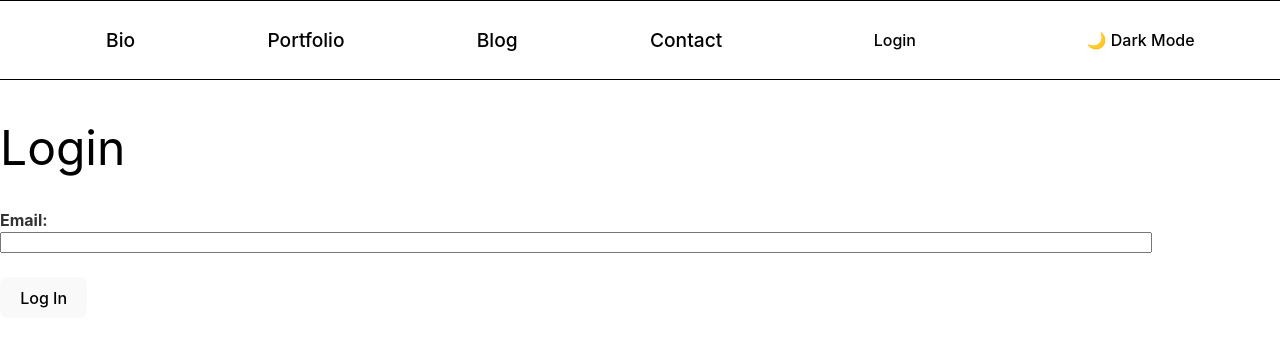
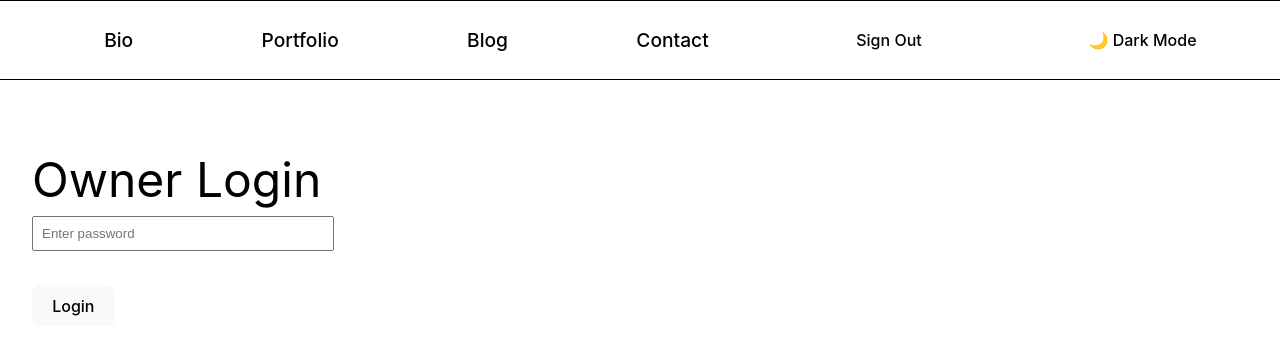
Before and after one commit to napolitanj/joetracks, a React (Vite) app: page /login in a window 1280 px wide. Shown: the top 354 px of the page. Built offline with nearby package versions, Linux system fonts and the light colour scheme; sample sign-in values are in the browser's storage.

Commit message:
Finalize local auth + expiration + Cloudflare config

```diff
--- /dev/null
+++ b/src/api.ts
@@ -0,0 +1,58 @@
+const API_URL = import.meta.env.DEV
+  ? "http://localhost:8787"
+  : "https://api.joetracks.com";
+
+export async function login(password: string) {
+  const res = await fetch(`${API_URL}/api/login`, {
+    method: "POST",
+    headers: { "Content-Type": "application/json" },
+    body: JSON.stringify({ password }),
+  });
+
+  if (!res.ok) {
+    throw new Error("Invalid password");
+  }
+
+  const data = await res.json();
+
+  if (data.token) {
+    localStorage.setItem("auth_token", data.token);
+  }
+
+  return data;
+}
+
+export async function verifyToken() {
+  const token = localStorage.getItem("auth_token");
+  if (!token) return false;
+
+  const res = await fetch(`${API_URL}/api/verify`, {
+    headers: { Authorization: `Bearer ${token}` },
+  });
+
+  return res.ok;
+}
+
+export async function getPage(siteId: string, path: string) {
+  const res = await fetch(`${API_URL}/api/pages?siteId=${siteId}&path=${path}`);
+  return res.json();
+}
+
+export async function savePage(siteId: string, path: string, data: object) {
+  const token = localStorage.getItem("auth_token");
+
+  const res = await fetch(`${API_URL}/api/pages`, {
+    method: "PUT",
+    headers: {
+      "Content-Type": "application/json",
+      Authorization: `Bearer ${token}`,
+    },
+    body: JSON.stringify({ siteId, path, data }),
+  });
+
+  if (!res.ok) {
+    throw new Error("Failed to save page");
+  }
+
+  return res.json();
+}
--- a/src/components/AuthButton.tsx
+++ /dev/null
@@ -1,44 +0,0 @@
-import { useEffect, useState } from "react";
-import "../styles/Navbar.css";
-
-const AuthButton = () => {
-  const [isAuthorized, setIsAuthorized] = useState(false);
-
-  useEffect(() => {
-    const isLocalhost = window.location.hostname === "localhost";
-    const loggedIn = localStorage.getItem("isAuthorized") === "true";
-    setIsAuthorized(isLocalhost && loggedIn);
-  }, []);
-
-  const handleLogin = () => {
-    const inputEmail = window.prompt("Enter your email:");
-
-    if (!inputEmail) return;
-
-    const adminEmail = import.meta.env.VITE_ADMIN_EMAIL;
-
-    if (inputEmail.trim().toLowerCase() === adminEmail.toLowerCase()) {
-      localStorage.setItem("isAuthorized", "true");
-      window.location.reload(); // Refresh UI
-    } else {
-      alert("Access denied: unauthorized email");
-    }
-  };
-
-  const handleLogout = () => {
-    localStorage.removeItem("isAuthorized");
-    window.location.reload(); // Refresh UI
-  };
-
-  return (
-    <div>
-      {isAuthorized ? (
-        <button onClick={handleLogout}>Sign out</button>
-      ) : (
-        <button onClick={handleLogin}>Login</button>
-      )}
-    </div>
-  );
-};
-
-export default AuthButton;
--- a/src/components/Login.tsx
+++ b/src/components/Login.tsx
@@ -1,44 +1,41 @@
-import React, { useState } from "react";
+import { useState } from "react";
+import { useNavigate } from "react-router-dom";
+import { login } from "../api";
 
-const Login: React.FC = () => {
-  const [email, setEmail] = useState<string>("");
-  const [error, setError] = useState<string>("");
+export default function Login() {
+  const [password, setPassword] = useState("");
+  const [error, setError] = useState("");
+  const navigate = useNavigate();
 
-  const handleSubmit = (e: React.FormEvent) => {
+  async function handleSubmit(e: React.FormEvent) {
     e.preventDefault();
+    setError("");
 
-    const isLocal = window.location.hostname === "localhost";
-    const adminEmail = import.meta.env.VITE_ADMIN_EMAIL;
+    try {
+      await login(password);
 
-    if (!isLocal) {
-      setError("Login failed: not available in this environment.");
-      return;
+      window.dispatchEvent(new Event("auth-change"));
+
+      navigate("/");
+    } catch (err) {
+      setError("Incorrect password.");
     }
-
-    if (email === adminEmail) {
-      localStorage.setItem("isAuthorized", "true");
-      window.location.href = "/";
-    } else {
-      setError("Login failed: unauthorized email.");
-    }
-  };
+  }
 
   return (
-    <form onSubmit={handleSubmit}>
-      <h2>Login</h2>
+    <div style={{ padding: "2rem", maxWidth: 400 }}>
+      <h2>Owner Login</h2>
+      <form onSubmit={handleSubmit}>
+        <input
+          type="password"
+          placeholder="Enter password"
+          value={password}
+          onChange={(e) => setPassword(e.target.value)}
+          style={{ width: "100%", padding: "8px", marginBottom: "10px" }}
+        />
+        <button type="submit">Login</button>
+      </form>
       {error && <p style={{ color: "red" }}>{error}</p>}
-      <div>
-        <label>Email:</label>
-        <input
-          type="email"
-          value={email}
-          onChange={(e) => setEmail(e.target.value)}
-          required
-        />
-      </div>
-      <button type="submit">Log In</button>
-    </form>
+    </div>
   );
-};
-
-export default Login;
+}
--- a/src/components/Navbar.tsx
+++ b/src/components/Navbar.tsx
@@ -1,14 +1,15 @@
 import { useEffect, useState } from "react";
-import { NavLink } from "react-router-dom";
-import AuthButton from "./AuthButton";
+import { NavLink, useNavigate } from "react-router-dom";
+import { isTokenValid, logout } from "../utils/auth";
 import "../styles/Navbar.css";
 
 const Navbar = () => {
   const [menuOpen, setMenuOpen] = useState(false);
-
   const [darkMode, setDarkMode] = useState(() => {
     return localStorage.getItem("theme") === "dark";
   });
+  const navigate = useNavigate();
+  const [isLoggedIn, setIsLoggedIn] = useState(false);
 
   useEffect(() => {
     if (darkMode) {
@@ -20,8 +21,33 @@ const Navbar = () => {
     }
   }, [darkMode]);
 
+  useEffect(() => {
+    function syncAuth() {
+      const token = localStorage.getItem("auth_token");
+      const valid = isTokenValid(token);
+
+      setIsLoggedIn(valid);
+
+      if (!valid && token) {
+        logout();
+      }
+    }
+
+    syncAuth();
+
+    window.addEventListener("auth-change", syncAuth);
+    window.addEventListener("storage", syncAuth);
+
+    const interval = setInterval(syncAuth, 60 * 1000);
+
+    return () => {
+      clearInterval(interval);
+      window.removeEventListener("auth-change", syncAuth);
+      window.removeEventListener("storage", syncAuth);
+    };
+  }, []);
+
   return (
-    <>
     <nav className="Navbar">
       <button
         className="hamburger"
@@ -32,43 +58,42 @@ const Navbar = () => {
       </button>
       <ul className={menuOpen ? "open" : ""}>
         <li>
-            <NavLink
-              to="/"
-              onClick={() => setMenuOpen(false)}
-              className={({ isActive }) => (isActive ? "active" : "")}
-            >
+          <NavLink to="/" onClick={() => setMenuOpen(false)}>
             Bio
           </NavLink>
         </li>
         <li>
-            <NavLink
-              to="/Portfolio"
-              onClick={() => setMenuOpen(false)}
-              className={({ isActive }) => (isActive ? "active" : "")}
-            >
+          <NavLink to="/portfolio" onClick={() => setMenuOpen(false)}>
             Portfolio
           </NavLink>
         </li>
         <li>
-            <NavLink
-              to="/Blog"
-              onClick={() => setMenuOpen(false)}
-              className={({ isActive }) => (isActive ? "active" : "")}
-            >
+          <NavLink to="/blog" onClick={() => setMenuOpen(false)}>
             Blog
           </NavLink>
         </li>
         <li>
-            <NavLink
-              to="/Contact"
-              onClick={() => setMenuOpen(false)}
-              className={({ isActive }) => (isActive ? "active" : "")}
-            >
+          <NavLink to="/contact" onClick={() => setMenuOpen(false)}>
             Contact
           </NavLink>
         </li>
         <li>
-            <AuthButton />
+          <button
+            onClick={() => {
+              if (isLoggedIn) {
+                localStorage.removeItem("auth_token");
+                localStorage.removeItem("isAuthorized");
+                window.dispatchEvent(new Event("auth-change"));
+                setIsLoggedIn(false);
+                navigate("/login");
+              } else {
+                setMenuOpen(false);
+                navigate("/login");
+              }
+            }}
+          >
+            {isLoggedIn ? "Sign Out" : "Login"}
+          </button>
         </li>
         <li>
           <button onClick={() => setDarkMode((prev) => !prev)}>
@@ -77,7 +102,6 @@ const Navbar = () => {
         </li>
       </ul>
     </nav>
-    </>
   );
 };
 
--- a/src/components/pages/BlogPost.tsx
+++ b/src/components/pages/BlogPost.tsx
@@ -2,6 +2,7 @@ import { useParams } from "react-router-dom";
 import { useEffect, useState } from "react";
 import blogPosts from "../../data/blogPosts.json";
 import { Link } from "react-router-dom";
+import { checkAuth } from "../../utils/checkAuth";
 import "../../styles/BlogPost.css";
 
 type Post = {
@@ -27,13 +28,12 @@ const BlogPost = () => {
         (p) => p.slug === slug && p.published === true
       );
       setPost(postData || null);
+
+      const authorized = await checkAuth();
+      setIsAuthorized(authorized);
     }
 
     fetchPost();
-
-    const isLocalhost = window.location.hostname === "localhost";
-    const isAuthorized = localStorage.getItem("isAuthorized") === "true";
-    setIsAuthorized(isLocalhost && isAuthorized);
   }, [slug]);
 
   if (!post) return <div>Loading...</div>;
--- a/src/components/pages/Editor.tsx
+++ b/src/components/pages/Editor.tsx
@@ -1,24 +1,28 @@
 import { useEffect, useState } from "react";
 import { useNavigate, useParams } from "react-router-dom";
+import { checkAuth } from "../../utils/checkAuth";
 import BlogEditor from "../BlogEditor";
 
 const EditorPage = () => {
   const [isAuthorized, setIsAuthorized] = useState(false);
+  const [loading, setLoading] = useState(true);
   const navigate = useNavigate();
   const { slug } = useParams();
 
   useEffect(() => {
-    const isLocalhost = window.location.hostname === "localhost";
-    const loggedIn = localStorage.getItem("isAuthorized") === "true";
+    async function verify() {
+      const authorized = await checkAuth();
+      setIsAuthorized(authorized);
+      setLoading(false);
+      if (!authorized) navigate("/access-denied");
+    }
 
-    if (isLocalhost && loggedIn) {
-      setIsAuthorized(true);
-    } else {
-      navigate("/access-denied");
-    }
+    verify();
   }, [navigate]);
 
-  return isAuthorized ? <BlogEditor slug={slug} /> : <p>Loading...</p>;
+  if (loading) return <p>Loading...</p>;
+
+  return isAuthorized ? <BlogEditor slug={slug} /> : null;
 };
 
 export default EditorPage;
--- /dev/null
+++ b/src/utils/auth.ts
@@ -0,0 +1,24 @@
+export function isTokenValid(token: string | null): boolean {
+  if (!token) return false;
+
+  try {
+    const [, payloadBase64] = token.split(".");
+    const payload = JSON.parse(atob(payloadBase64));
+
+    if (payload.exp && Date.now() / 1000 > payload.exp) {
+      return false;
+    }
+
+    return true;
+  } catch (err) {
+    console.error("Invalid token format:", err);
+    return false;
+  }
+}
+
+export function logout() {
+  localStorage.removeItem("auth_token");
+  localStorage.removeItem("isAuthorized");
+  window.dispatchEvent(new Event("auth-change"));
+  window.location.href = "/login";
+}
--- /dev/null
+++ b/src/utils/checkAuth.ts
@@ -0,0 +1,14 @@
+export async function checkAuth(): Promise<boolean> {
+  const token = localStorage.getItem("auth_token");
+  if (!token) return false;
+
+  try {
+    const res = await fetch("/api/pages?siteId=site_demo&path=/", {
+      headers: { Authorization: `Bearer ${token}` },
+    });
+    return res.ok;
+  } catch (err) {
+    console.error("Auth check failed:", err);
+    return false;
+  }
+}
```
Also changed, not shown: src/components/pages/Blog.tsx (+5 -6 lines), src/components/pages/Portfolio.tsx (+7 -3 lines), 1 other file (tests, documents, lock files or other folders). Lines whose indentation alone changed are shown as unchanged.
